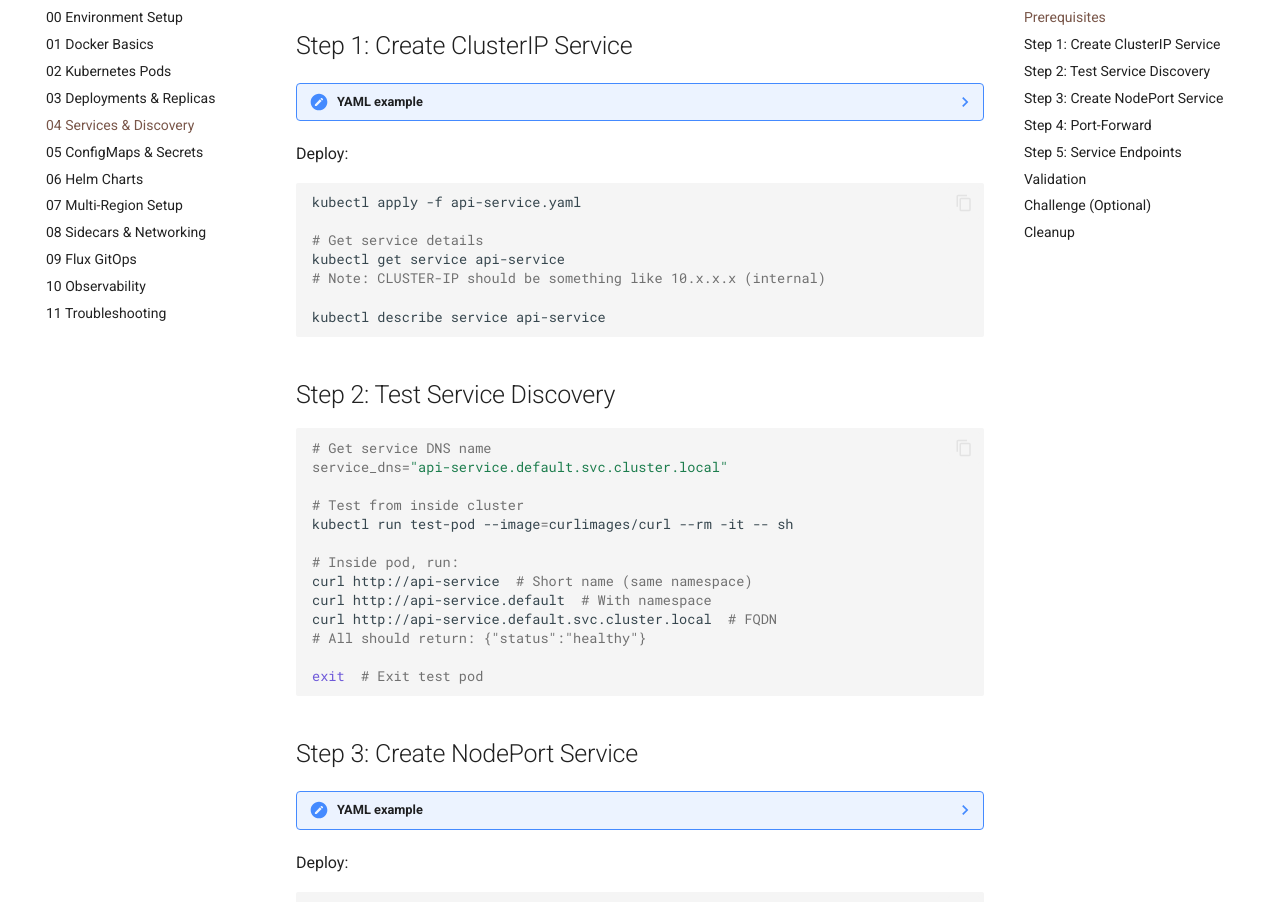
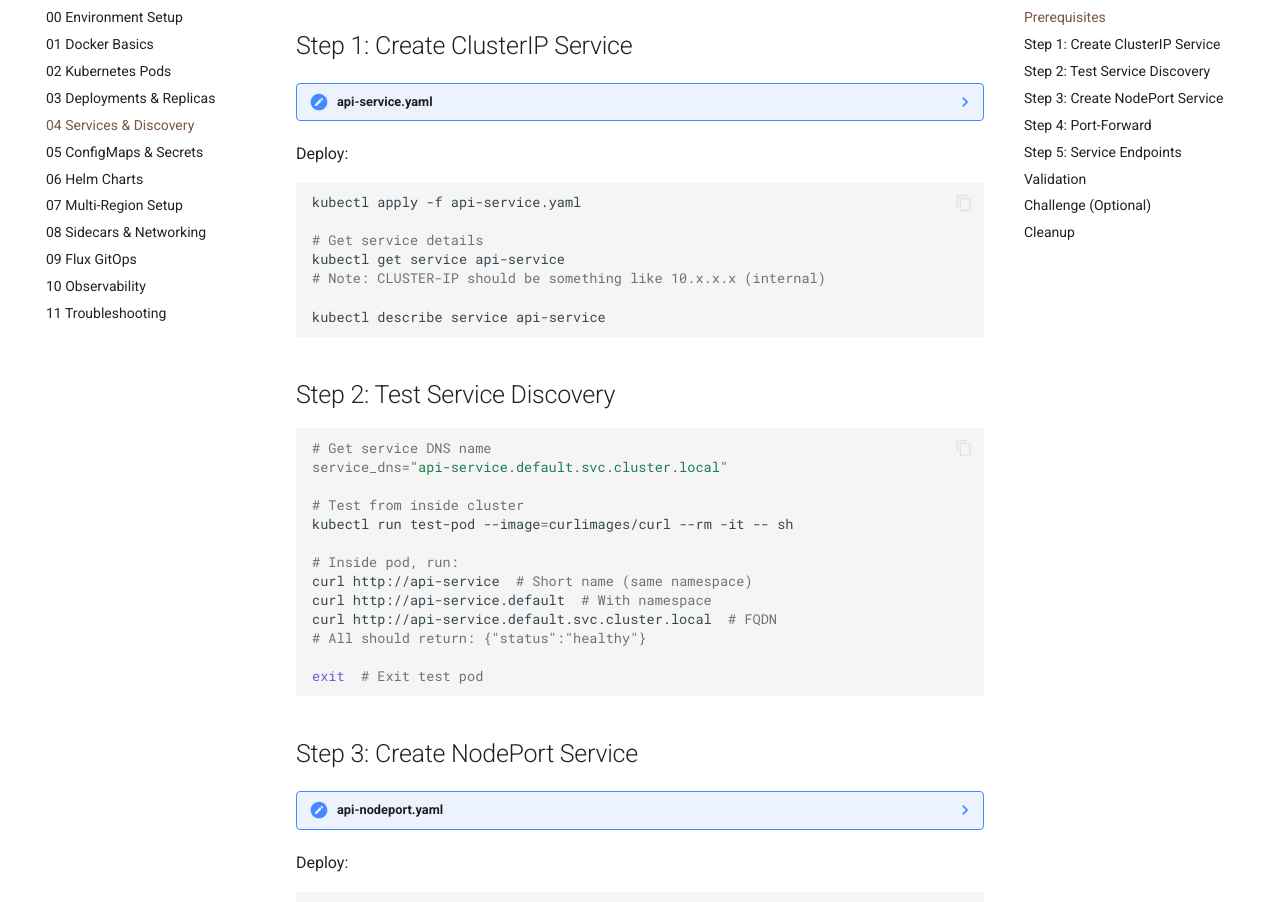
Before and after one commit to nitinkc/DevOpsLearning, an MkDocs documentation site: the page built from docs/labs/04-services-and-discovery.md, in a window 1280 px wide and 1400 px high, scrolled down 475 px. Shown: the part 166-1068 px from the top of the window. Built offline with MkDocs 1.6.1 and Material for MkDocs 9.7.7, drawn with Linux system fonts in a browser that asks for light colours; comment, search, counter and statistics services are not loaded; some of the changed text lies outside the part shown.

Commit message:
Update 04-services-and-discovery.md

````diff
--- a/docs/labs/04-services-and-discovery.md
+++ b/docs/labs/04-services-and-discovery.md
@@ -15,7 +15,7 @@
 
 ## Step 1: Create ClusterIP Service
 
-??? note "YAML example"
+??? note "api-service.yaml"
 
     ```yaml
     apiVersion: v1
@@ -64,7 +64,7 @@ exit  # Exit test pod
 
 ## Step 3: Create NodePort Service
 
-??? note "YAML example"
+??? note "api-nodeport.yaml"
 
     ```yaml
     apiVersion: v1
@@ -148,7 +148,7 @@ kubectl run test --image=curlimages/curl --rm -it -- curl http://api-service
 
 Create LoadBalancer service:
 
-??? note "YAML example"
+??? note "api-lb.yaml"
 
     ```yaml
     apiVersion: v1
````
